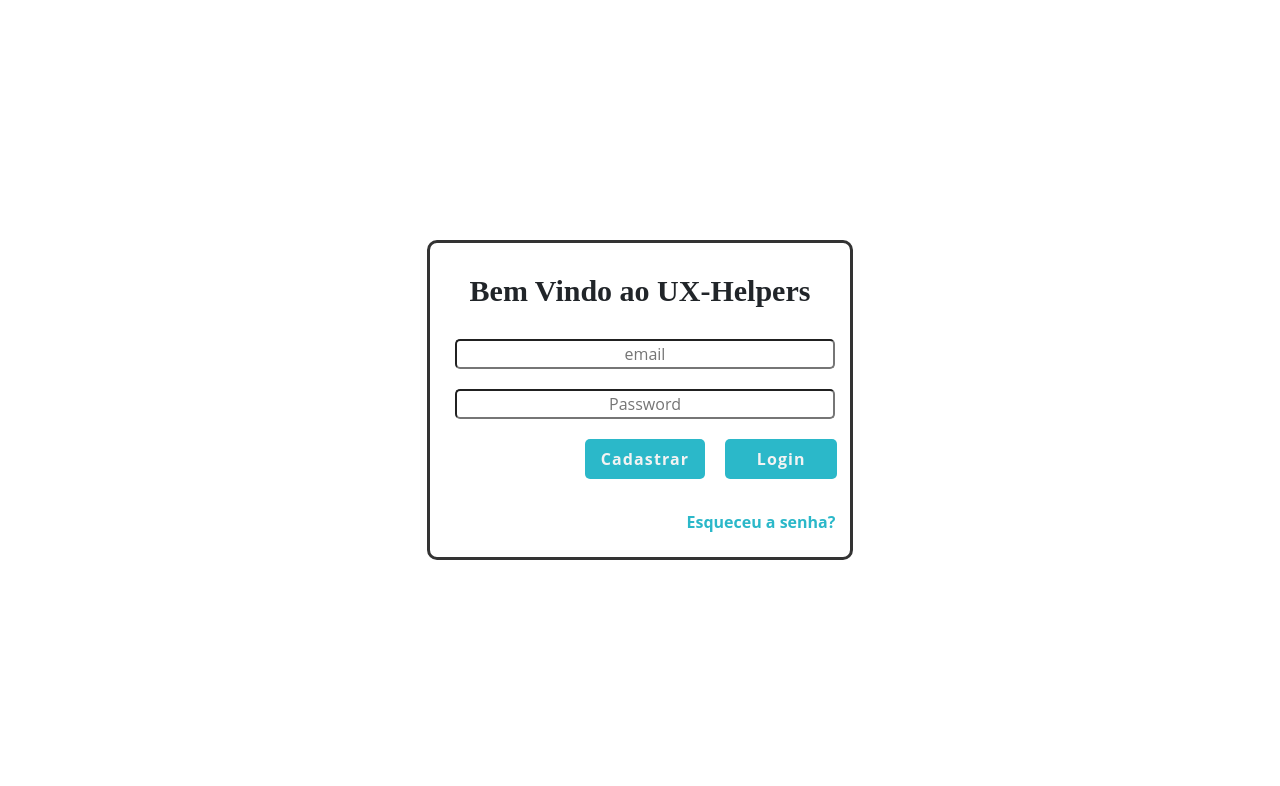
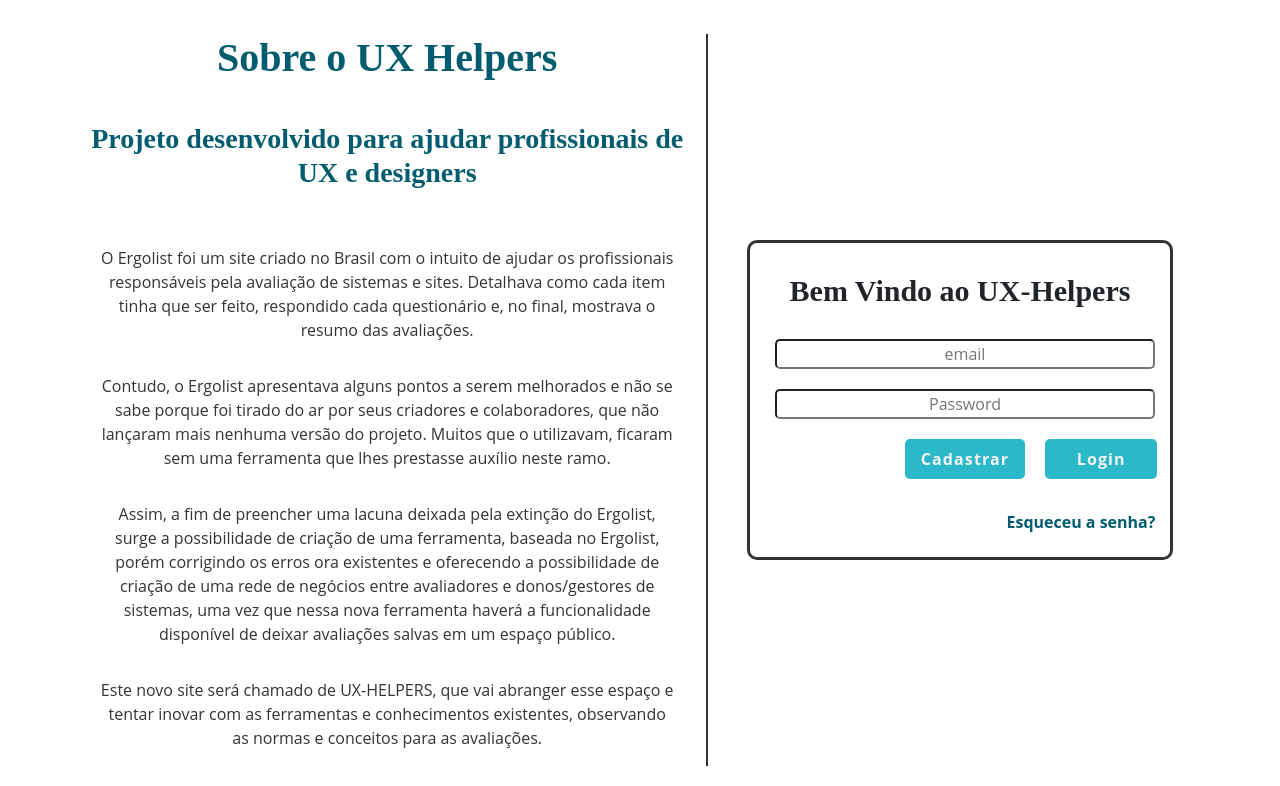
Before and after one commit to FatecFranca/DSM-G03-PI3-2022-1, a React (Create React App) app in the folder front-end/: page / in a window 1280 px wide. Shown: the top 786 px of the page. Built offline with nearby package versions, Linux system fonts and the light colour scheme; a web font is replaced by a local one.

Commit message:
Alterações no login e componentes

```diff
--- a/front-end/src/components/About.js
+++ /dev/null
@@ -1,31 +0,0 @@
-import Header from "./Header"
-import Menu from "./Menu"
-import Footer from "./Footer"
-import './Components.css'
-
-function About() {
-    return (
-        <div className="Home">
-            <Header />
-            <Menu />
-            <main className="content">
-                <h1>Sobre o UX Helpers</h1>
-                <h3>Projeto desenvolvido para ajudar profissionais de UX e designers</h3>
-                <p>
-                    O Ergolist foi um site criado no Brasil com o intuito de ajudar os profissionais responsáveis pela avaliação de sistemas e sites. Detalhava como cada item tinha que ser feito, respondido cada questionário e, no final, mostrava o resumo das avaliações.
-                </p>
-                <p>
-                    Contudo, o Ergolist apresentava alguns pontos a serem melhorados e não se sabe porque foi tirado do ar por seus criadores e colaboradores, que não lançaram mais nenhuma versão do projeto. Muitos que o utilizavam, ficaram sem uma ferramenta que lhes prestasse auxílio neste ramo.
-                </p>
-                <p>
-                    Assim, a fim de preencher uma lacuna deixada pela extinção do Ergolist, surge a possibilidade de criação de uma ferramenta, baseada no Ergolist, porém corrigindo os erros ora existentes e oferecendo a possibilidade de criação de uma rede de negócios entre avaliadores e donos/gestores de sistemas, uma vez que nessa nova ferramenta haverá a funcionalidade disponível de deixar avaliações salvas em um espaço público.
-                </p>
-                <p>
-                    Este novo site será chamado de UX-HELPERS, que vai abranger esse espaço e tentar inovar com as ferramentas e conhecimentos existentes, observando as normas e conceitos para as avaliações.
-                </p>
-            </main>
-            <Footer />
-        </div>
-    )
-}
-export default About
--- a/front-end/src/components/Components.css
+++ b/front-end/src/components/Components.css
@@ -9,39 +9,8 @@
     position: fixed;
     top: 0;
     height: 10%;
-}
-
-.content {
-    width: auto;
-    background-color: #f3f3f3;
-    display: flex;
-    flex-direction: column;
-    align-items: center;
-    justify-content: center;
-    color: #333333;
-    margin: 4.6% 0 3.3% 10%;
-    min-height: 83.5vh;
-    font-family: 'Open Sans';
-    font-weight: 400;
-}
-
-.content h1 {
-    color: #005c6e;
     font-family: 'Roboto Slab';
     font-weight: 700;
-    margin-bottom: 40px;
-}
-
-.content h3 {
-    color: #005c6e;
-    font-family: 'Roboto Slab';
-    font-weight: 700;
-    margin-bottom: 40px;
-}
-
-.content p {
-    margin: 16px 30px 16px 30px;
-    font-size: 16px;
 }
 
 .menu {
@@ -52,8 +21,9 @@
     height: 100vh;
     float: left;
     font-family: 'Roboto Condensed';
+    animation: bounce 1s infinite alternate;
+   -webkit-animation: bounce 1s infinite alternate;
 }
-
 
 .menu ul li {
     list-style-type: none;
@@ -83,7 +53,7 @@
 }
 
 .footer p {
-    align-items: center;
+    align-items: flex-end;
 }
 
 .direitos-reservados {
@@ -94,9 +64,14 @@
     text-decoration: none;
     color: #f3f3f3;
 }
+
 .menuitemcorpo{
     text-decoration: none;
     color: #B20000;
+}
+
+.menuitem:hover {
+    color: #f3f3f3;
 }
 
 .botaoSair {
--- a/front-end/src/components/Login/Login.css
+++ b/front-end/src/components/Login/Login.css
@@ -7,6 +7,7 @@
   justify-content: center;
   align-items: center;
   height: 100vh;
+  width: 100wh;
   transition: 0.5s;
   background: #ffffff;
 }
@@ -59,8 +60,8 @@
 }
       input[type="button"]:hover,
       input[type="submit"]:hover,
-      button:hover,
-      .button:hover {
+      #login-cadastrar:hover,
+      #login-cadastrar:hover {
         background-color: #005c6e;
       }
 
@@ -84,8 +85,8 @@
 }
       input[type="button"]:hover,
       input[type="submit"]:hover,
-      button:hover,
-      .button:hover {
+      #login-entrar:hover,
+      #login-entrar:focus {
         background-color: #005c6e;
       }
 
@@ -103,13 +104,13 @@
   text-decoration: none;
 }
 
-.a:link, .a:link:visited, a:active{
+.forgot:link, .forgot:link:visited, .forgot:active{
   text-decoration: none;
   color:#005c6e;
 }
 
-  a:hover {
-    color:#005c6e;
+  .forgot:hover {
+    color: #005c6e;
     text-decoration: underline;
     }
 
@@ -120,3 +121,36 @@
   text-decoration: none;
   color:#005c6e;
 }
+
+.content {
+  max-width: 50%;
+  display: flex;
+  flex-direction: column;
+  align-items: center;
+  justify-content: center;
+  color: #333333;
+  margin: 3% 3% 3% -3%;
+  font-family: 'Open Sans';
+  font-weight: 400;
+  border-right: 2px solid #333333;
+  text-align: center;
+}
+
+.content h1 {
+  color: #005c6e;
+  font-family: 'Roboto Slab';
+  font-weight: 700;
+  margin-bottom: 40px;
+}
+
+.content h3 {
+  color: #005c6e;
+  font-family: 'Roboto Slab';
+  font-weight: 700;
+  margin-bottom: 40px;
+}
+
+.content p {
+  margin: 16px 30px 16px;
+  font-size: 16px;
+}
--- a/front-end/src/components/Login/Login.js
+++ b/front-end/src/components/Login/Login.js
@@ -35,6 +35,22 @@ export default function Login() {
 
     return (
         <div className="signinForm">
+            <main className="content">
+                <h1>Sobre o UX Helpers</h1>
+                <h3>Projeto desenvolvido para ajudar profissionais de UX e designers</h3>
+                <p>
+                    O Ergolist foi um site criado no Brasil com o intuito de ajudar os profissionais responsáveis pela avaliação de sistemas e sites. Detalhava como cada item tinha que ser feito, respondido cada questionário e, no final, mostrava o resumo das avaliações.
+                </p>
+                <p>
+                    Contudo, o Ergolist apresentava alguns pontos a serem melhorados e não se sabe porque foi tirado do ar por seus criadores e colaboradores, que não lançaram mais nenhuma versão do projeto. Muitos que o utilizavam, ficaram sem uma ferramenta que lhes prestasse auxílio neste ramo.
+                </p>
+                <p>
+                    Assim, a fim de preencher uma lacuna deixada pela extinção do Ergolist, surge a possibilidade de criação de uma ferramenta, baseada no Ergolist, porém corrigindo os erros ora existentes e oferecendo a possibilidade de criação de uma rede de negócios entre avaliadores e donos/gestores de sistemas, uma vez que nessa nova ferramenta haverá a funcionalidade disponível de deixar avaliações salvas em um espaço público.
+                </p>
+                <p>
+                    Este novo site será chamado de UX-HELPERS, que vai abranger esse espaço e tentar inovar com as ferramentas e conhecimentos existentes, observando as normas e conceitos para as avaliações.
+                </p>
+            </main>
             <form onSubmit={handleSubmit} id="container-login">
                 <h3 className="login-titulo">Bem Vindo ao UX-Helpers</h3>
                 <input
@@ -55,7 +71,7 @@ export default function Login() {
                 />
                 <div>
                     <ul>
-                        <input href="SignUp/SignUp" id="login-cadastrar" type="submit" value="Cadastrar" />
+                        <input href="#" id="login-cadastrar" type="submit" value="Cadastrar" />
                         <input id="login-entrar" type="submit" value="Login" />
                     </ul>
                 </div>
--- a/front-end/src/routes.js
+++ b/front-end/src/routes.js
@@ -7,7 +7,6 @@ import Home from "./components/Home/Home.js";
 import Answer from "./components/Answer.js";
 import Assessment from "./components/Assessment.js";
 import Glossary from "./components/Glossary.js";
-import About from "./components/About.js";
 import QuestionGroup from "./components/QuestionGroups.js";
 import SignUp from "./components/SignUp/SignUp.js";
 import Questions from "./components/Questions.js";
@@ -24,7 +23,6 @@ function Routers () {
                 <Route exact path="/questoes/porgrupo/:id" element={<Questions />}/>
                 <Route exact path="/respostas" element={<Answer />}/>
                 <Route exact path="/avaliacoes" element={<Assessment />}/>
-                <Route exact path="/sobre" element={<About />}/>
                 <Route exact path="/cadastro" element={<SignUp/>}/>
 
             </Routes>
```
